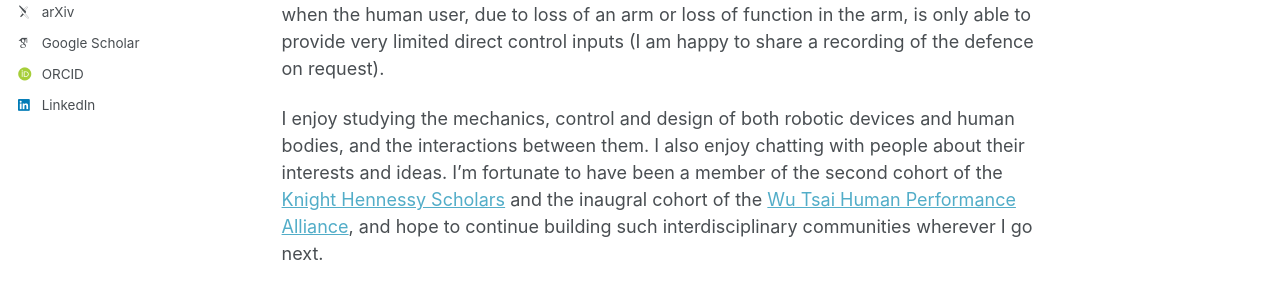
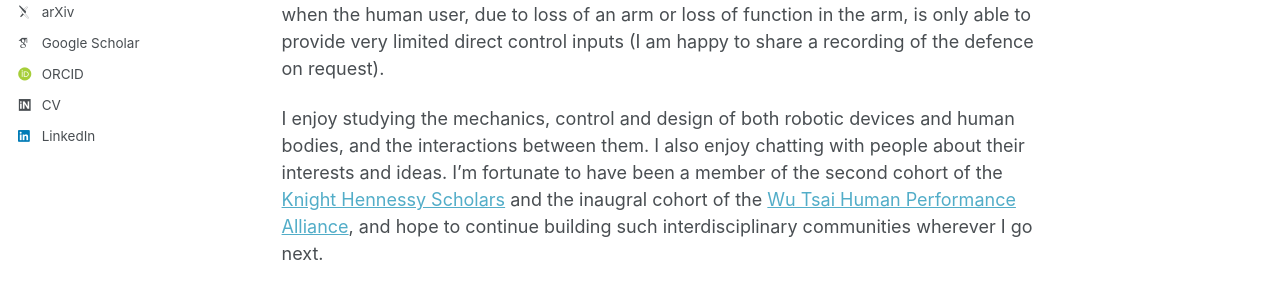
Before and after one commit to sguptasarma/sguptasarma.github.io, a Jekyll site: the page built from _pages/about.md, in a window 1280 px wide. Shown: the part 434-723 px from the top of the page. Built offline with Jekyll 4.4.1, drawn with Linux system fonts in a browser that asks for light colours; some web fonts are replaced; a script that is not in the unit is left out.

```diff
--- a/_config.yml
+++ b/_config.yml
@@ -42,7 +42,7 @@ author:
   pubmed           : # URL
   researchgate     : # URL
   scopus           : # URL
-  CV: "https://drive.google.com/file/d/10lEsr3WN9NjnTPMrP_NuldXDwuDr_vPs/view?usp=sharing"
+  cv : "https://drive.google.com/file/d/10lEsr3WN9NjnTPMrP_NuldXDwuDr_vPs/view?usp=sharing"
 
   # Repositories and software development
   bitbucket        : # Username - Update with your username on the site
```
